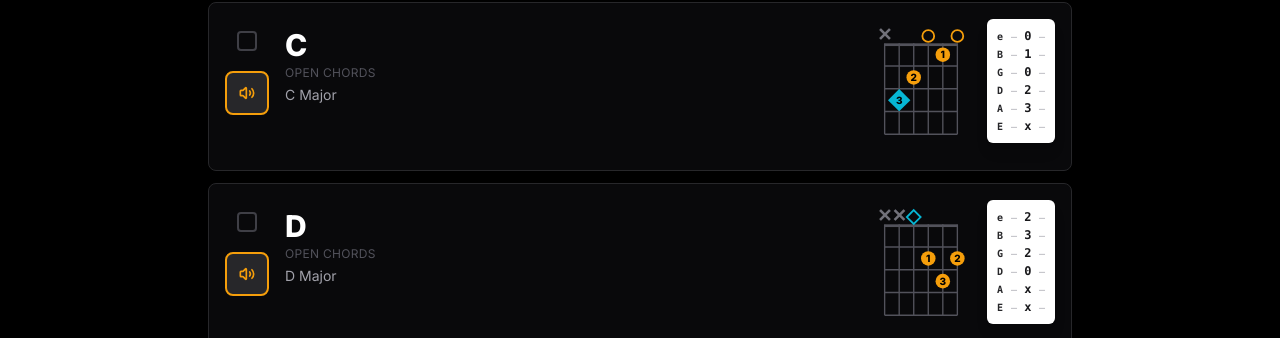
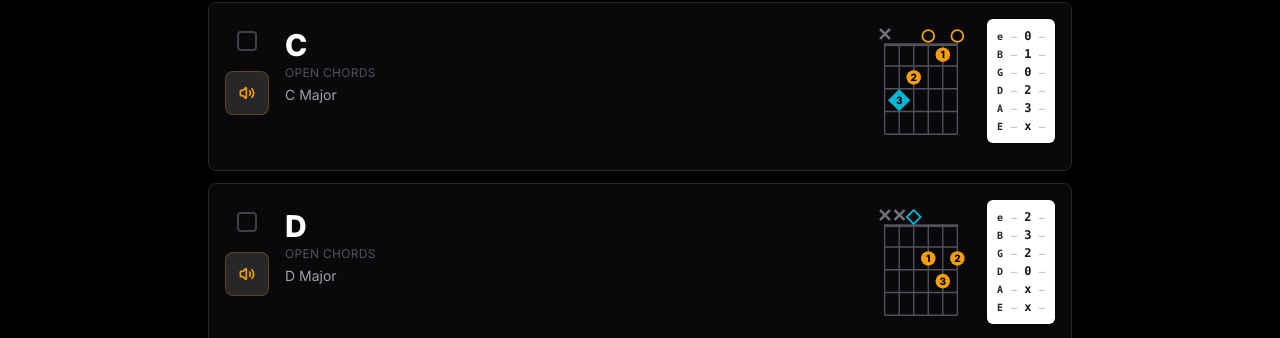
Before and after one commit to randysoller/onspace-9bg96c-13939, a React (Vite) app: page /library in a window 1280 px wide. Shown: the part 462-800 px from the top of the page. Built offline with nearby package versions, Linux system fonts and the light colour scheme.

Commit message:
Reduce prominence of chord playback button borders

```diff
--- a/src/components/features/ChordDetailModal.tsx
+++ b/src/components/features/ChordDetailModal.tsx
@@ -296,7 +296,7 @@ export default function ChordDetailModal({
           <div className="px-3 pb-1 flex flex-col items-center gap-2 flex-shrink-0">
             <button
               onClick={onPlay}
-              className="w-[52px] h-[52px] bg-amber-500 hover:bg-amber-600 text-zinc-950 font-bold rounded-lg flex items-center justify-center transition-colors active:scale-95 border-2 border-amber-500"
+              className="w-[52px] h-[52px] bg-amber-500 hover:bg-amber-600 text-zinc-950 font-bold rounded-lg flex items-center justify-center transition-colors active:scale-95 border border-amber-500/25"
             >
               <Volume2 className="w-8 h-8 stroke-[2.5]" />
             </button>
--- a/src/pages/ChordLibrary.tsx
+++ b/src/pages/ChordLibrary.tsx
@@ -57,7 +57,7 @@ function ChordCard({ chord, isSelected, onToggleSelect, onClick }: ChordCardProp
               e.stopPropagation();
               playChord(chord);
             }}
-            className="flex-shrink-0 p-2 bg-zinc-800 hover:bg-amber-500 text-amber-500 hover:text-zinc-950 rounded-lg transition-all group border-2 border-amber-500"
+            className="flex-shrink-0 p-2 bg-zinc-800 hover:bg-amber-500 text-amber-500 hover:text-zinc-950 rounded-lg transition-all group border border-amber-500/25"
           >
             <Volume2 className="w-4 h-4 stroke-[2.5]" />
           </button>
```
